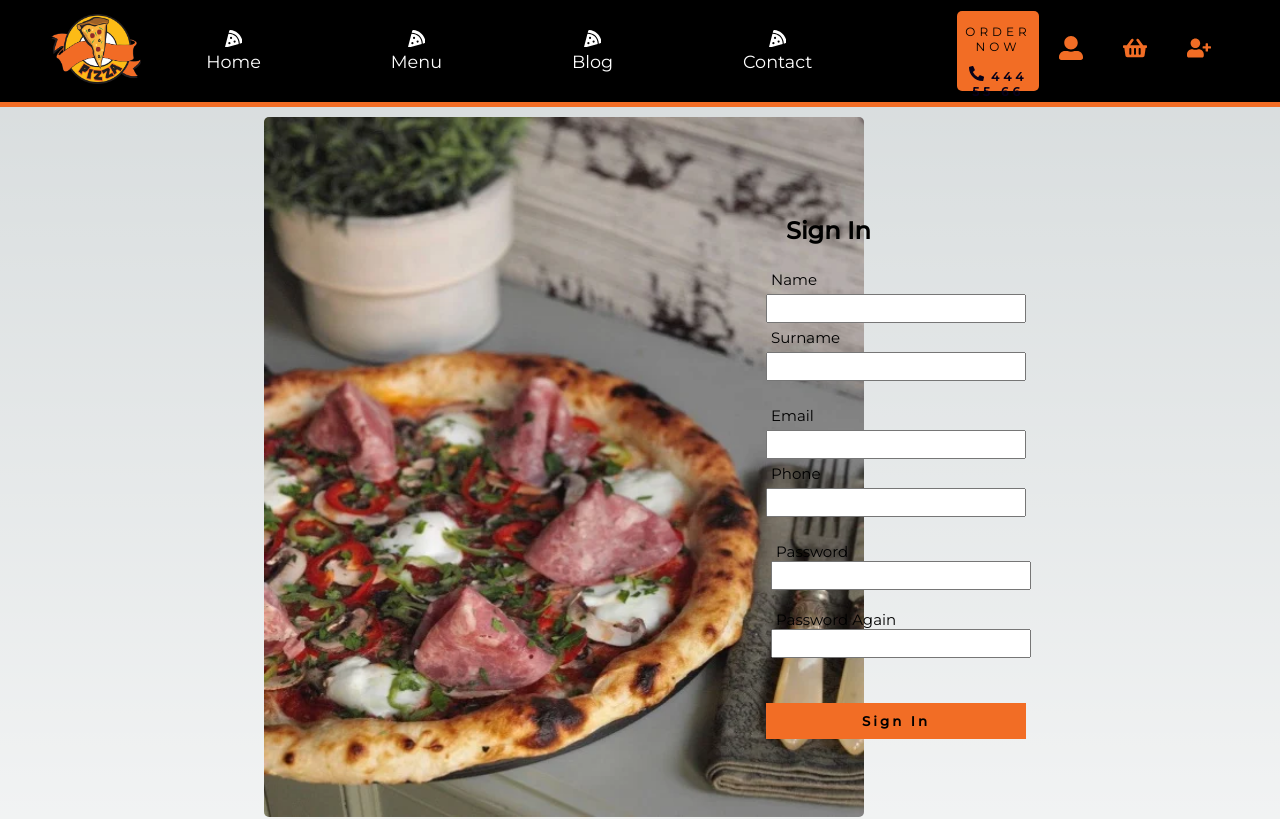
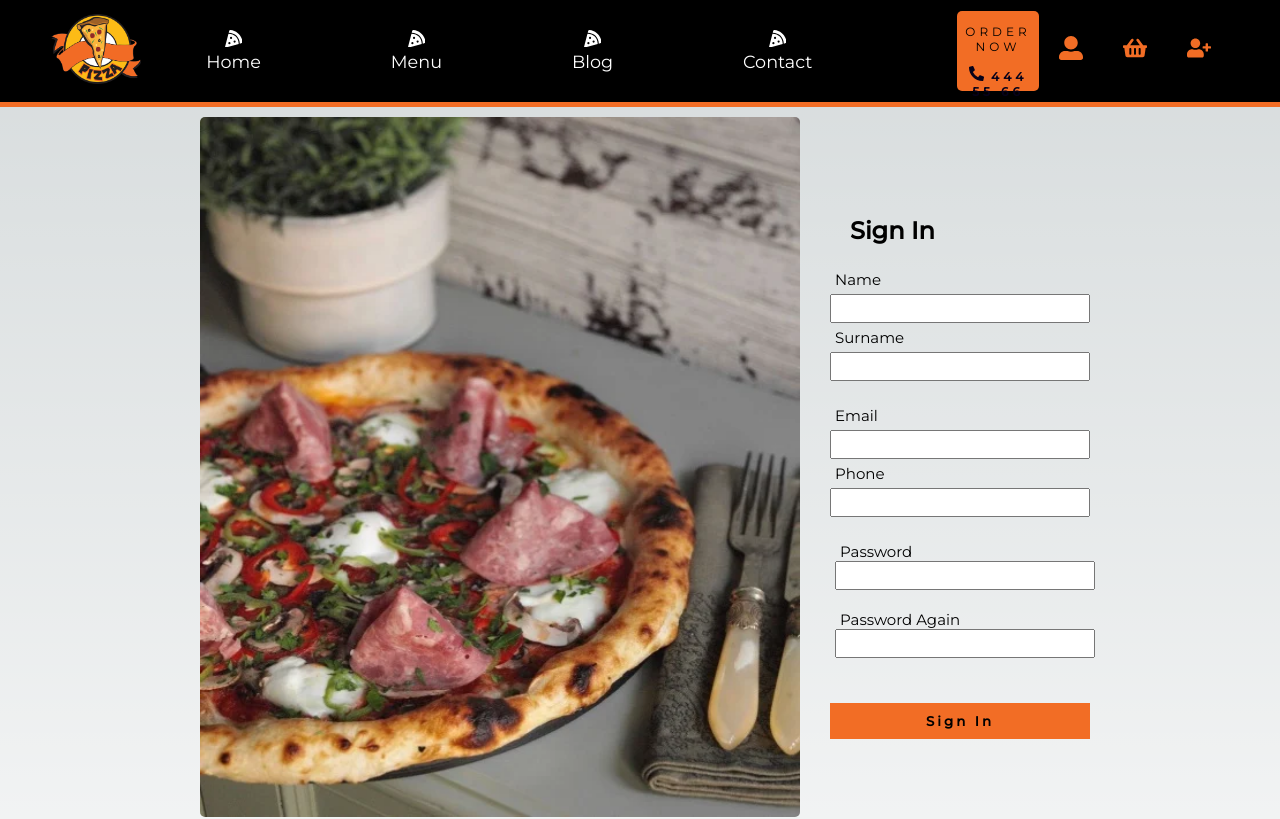
Before and after one commit to gulhancukuryurt/pizza-app, a Next.js app: page /sign in a window 1280 px wide. Shown: the top 819 px of the page. Built offline with nearby package versions, Linux system fonts and the light colour scheme.

Commit message:
sign page change

```diff
--- a/styles/Sign.module.css
+++ b/styles/Sign.module.css
@@ -11,7 +11,7 @@
 }
 
 .left {
-  width: 40%;
+  width: 50%;
 }
 
 .img {
@@ -60,7 +60,7 @@
   letter-spacing: 3px;
 }
 
-@media screen and (max-width: 700px) {
+@media screen and (max-width: 1000px) {
   .container {
     width: 100%;
     display: flex;
@@ -76,8 +76,9 @@
 
   .img {
     margin: 0;
+    width: 100vw;
     border-radius: 5px;
-    opacity: 0.3;
+    opacity: 0.2;
   }
 
   .right {
```
